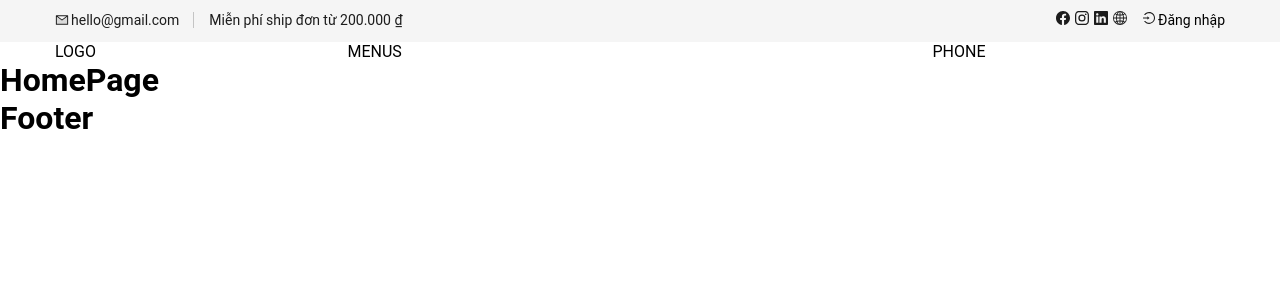
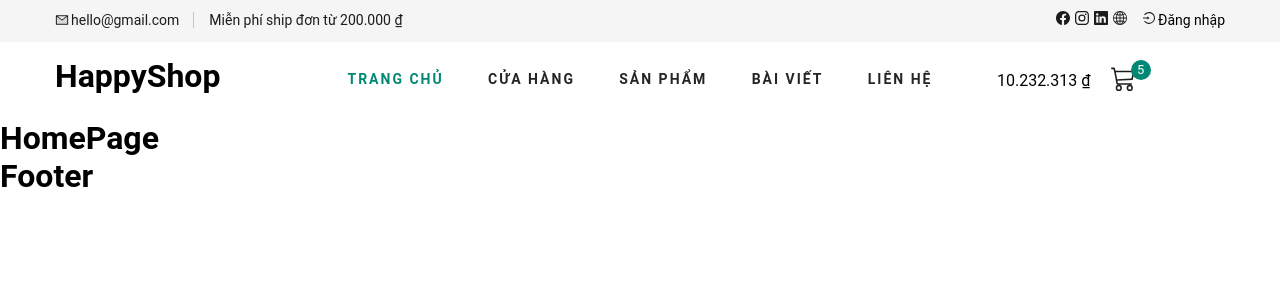
Before and after one commit to TranMinhHieu20/HappyShop, a React (Create React App) app in the folder fe/happyshop/: page / in a window 1280 px wide. Shown: the top 300 px of the page. Built offline with nearby package versions, Linux system fonts and the light colour scheme.

Commit message:
create header nav b7

```diff
--- a/fe/happyshop/src/pages/user/theme/header/index.js
+++ b/fe/happyshop/src/pages/user/theme/header/index.js
@@ -1,4 +1,4 @@
-import { memo } from 'react'
+import { memo, useState } from 'react'
 import './style.scss'
 import { BsFacebook } from 'react-icons/bs'
 import { BsInstagram } from 'react-icons/bs'
@@ -8,8 +8,37 @@ import { AiOutlineLogin } from 'react-icons/ai'
 import { AiTwotoneMail } from 'react-icons/ai'
 import { Link } from 'react-router-dom'
 import { formatter } from 'utils/formatter'
+import { BsCart3 } from 'react-icons/bs'
+import { ROUTERS } from 'utils/router'
 
 const Header = () => {
+  //eslint-disable-next-line
+  const [menus, setMenus] = useState([
+    { name: 'Trang chủ', path: ROUTERS.USER.HOME },
+    { name: 'Cửa hàng', path: ROUTERS.USER.PRODUCTS },
+    {
+      name: 'Sản phẩm',
+      path: '',
+      isShowSubmenu: false,
+      child: [
+        {
+          name: 'thịt',
+          path: ''
+        },
+        {
+          name: 'Rau củ',
+          path: ''
+        },
+        {
+          name: 'Thức ăn nhanh',
+          path: ''
+        }
+      ]
+    },
+    { name: 'Bài viết', path: '' },
+    { name: 'Liên hệ', path: '' }
+  ])
+
   return (
     <>
       <div className="header_top">
@@ -59,9 +88,37 @@ const Header = () => {
       </div>
       <div className="container">
         <div className="row">
-          <div className="col-xl-3">LOGO</div>
-          <div className="col-xl-6">MENUS</div>
-          <div className="col-xl-3">PHONE</div>
+          <div className="col-xl-3">
+            <div className="header__logo">
+              <h1>HappyShop</h1>
+            </div>
+          </div>
+          <div className="col-xl-6">
+            <nav className="header__menu">
+              <ul>
+                {menus?.map((menu, menuKey) => (
+                  <li key={menuKey} className={menuKey === 0 ? 'active' : ''}>
+                    <Link to={menu?.path}>{menu?.name}</Link>
+                  </li>
+                ))}
+              </ul>
+            </nav>
+          </div>
+          <div className="col-xl-3">
+            <div className="header__cart">
+              <div className="header__cart_price">
+                <span>{formatter(10232313)}</span>
+              </div>
+              <ul>
+                <li>
+                  <Link to="#">
+                    <BsCart3 />
+                    <span>5</span>
+                  </Link>
+                </li>
+              </ul>
+            </div>
+          </div>
         </div>
       </div>
     </>
--- a/fe/happyshop/src/pages/user/theme/header/style.scss
+++ b/fe/happyshop/src/pages/user/theme/header/style.scss
@@ -69,3 +69,74 @@
     }
   }
 }
+
+.header__logo {
+  padding: 15px 0;
+}
+
+.header__menu {
+  padding: 24px 0;
+
+  ul {
+    display: flex;
+    justify-content: space-between;
+
+    li {
+      list-style: none;
+
+      a {
+        text-decoration: none;
+        font-size: 14px;
+        color: map.get($theme-color, 'bold-text');
+        text-transform: uppercase;
+        font-weight: bold;
+        letter-spacing: 2px;
+        transition: all 0.3s;
+        padding: 5px 0;
+        display: block;
+      }
+    }
+
+    .active a {
+      color: map.get($theme-color, 'main');
+    }
+  }
+}
+
+.header__cart {
+  display: flex;
+  justify-content: center;
+  align-items: center;
+  padding: 24px 0;
+
+  ul {
+    display: flex;
+    margin-right: 25px;
+
+    li {
+      position: relative;
+      list-style: none;
+      margin-left: 20px;
+
+      svg {
+        font-size: 25px;
+        color: map.get($theme-color, 'normal-text');
+      }
+
+      span {
+        position: absolute;
+        background-color: map.get($theme-color, 'main');
+        font-size: 13px;
+        height: 20px;
+        width: 20px;
+        color: #fff;
+        border-radius: 50%;
+        display: inline-block;
+        text-align: center;
+        line-height: 20px;
+        left: 20px;
+        top: -6px;
+      }
+    }
+  }
+}
--- a/fe/happyshop/src/style/pages/_all.scss
+++ b/fe/happyshop/src/style/pages/_all.scss
@@ -8,7 +8,7 @@ body {
 }
 
 * {
-  font-family: Roboto;
+  font-family: Roboto, sans-serif;
   padding: 0;
   margin: 0;
 }
--- a/fe/happyshop/src/style/pages/_theme.scss
+++ b/fe/happyshop/src/style/pages/_theme.scss
@@ -1,5 +1,6 @@
 // common theme styles
 $theme-color: (
   'main': #008874,
-  'normal-text': #1c1c1c
+  'normal-text': #1c1c1c,
+  'bold-text': #252525
 );
--- a/fe/happyshop/src/utils/router.js
+++ b/fe/happyshop/src/utils/router.js
@@ -1,6 +1,7 @@
 export const ROUTERS = {
   USER: {
     HOME: '',
-    PROFILE: '/profile'
+    PROFILE: '/thong-tin-ca-nhan',
+    PRODUCTS: '/san-pham'
   }
 }
```
